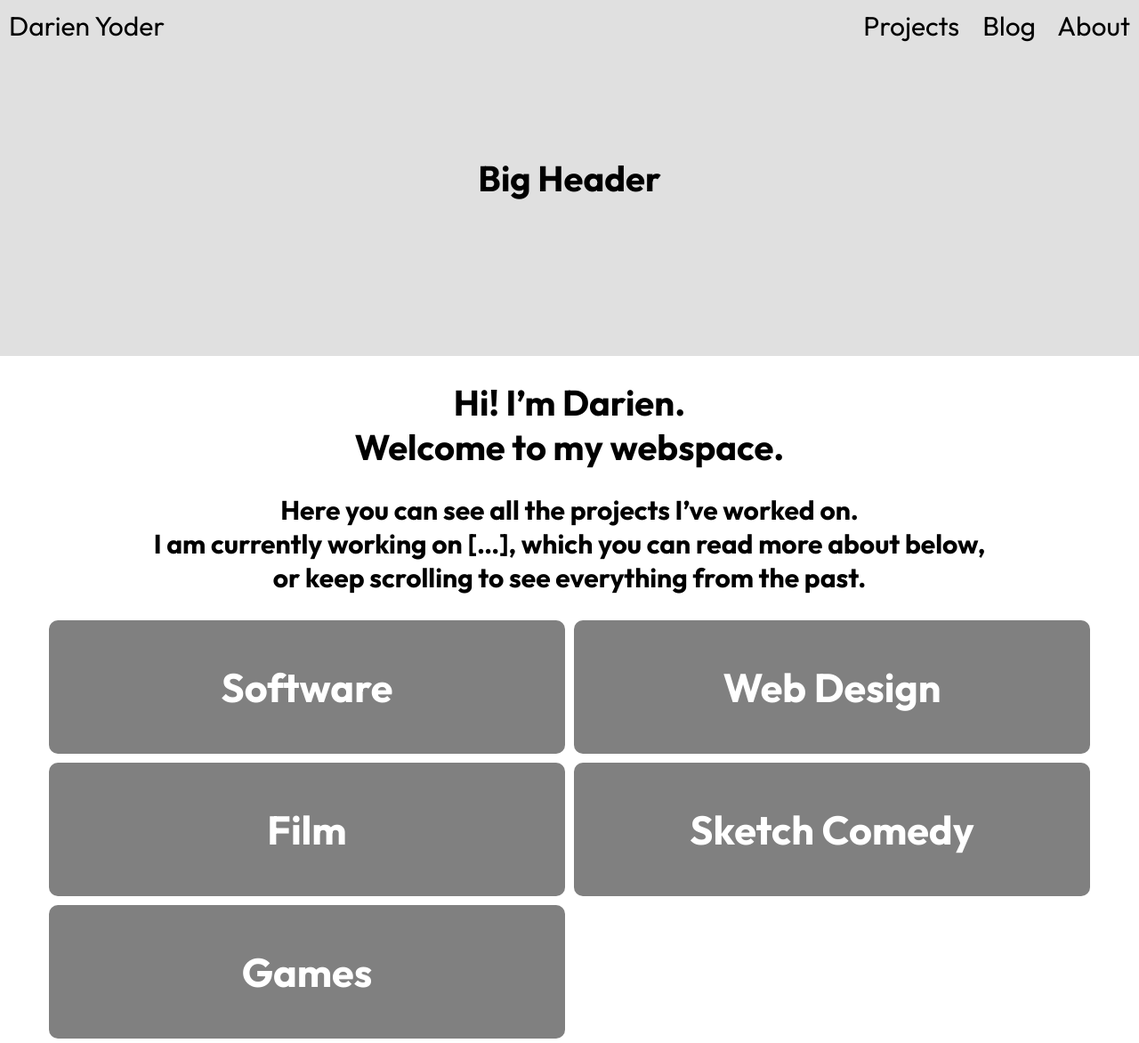
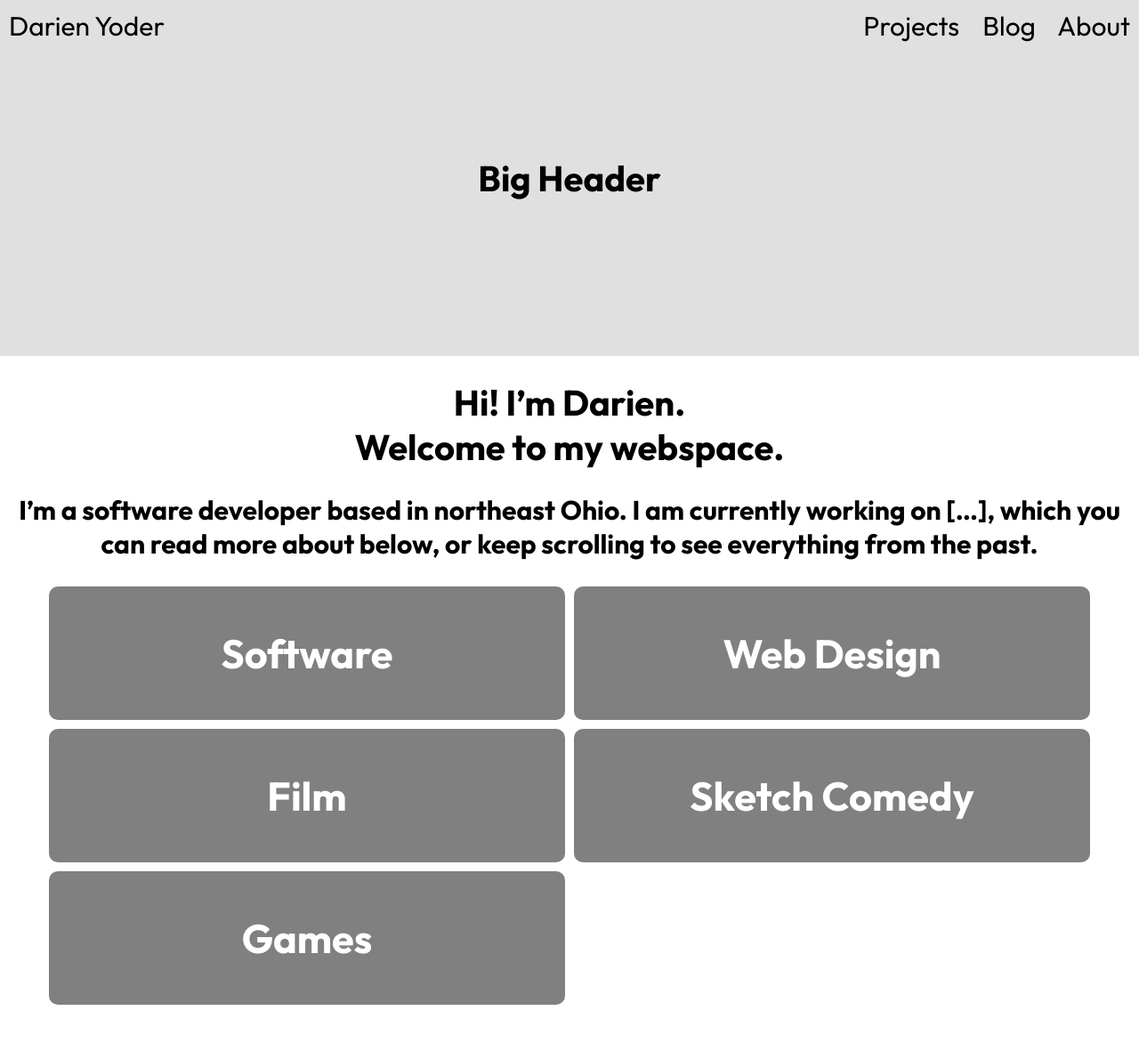
Before and after one commit to darienyoder/darienyoder.github.io, a Jekyll site: the page built from index.md, in a window 1280 px wide. Shown: the whole page at 89% size. Built offline with Jekyll 4.4.1, drawn with Linux system fonts in a browser that asks for light colours; after the commit the page ends 1134 px from its top, so only the background shows below that.

Commit message:
Home page margins

```diff
--- a/_layouts/home.html
+++ b/_layouts/home.html
@@ -6,7 +6,9 @@ layout: base
 
 <main>
 
-    {{ content }}
+    <div id="post-content" class="wide">
+        {{ content }}
+    </div>
 
     <div id="category-list">
         {% for item in site.data.portfolio-categories %}
--- a/index.md
+++ b/index.md
@@ -5,4 +5,4 @@ title: Darien Yoder
 
 # Hi! I'm Darien. <br> Welcome to my webspace.
 
-## Here you can see all the projects I've worked on. <br> I am currently working on [...], which you can read more about below, <br> or keep scrolling to see everything from the past.
+## I'm a software developer based in northeast Ohio. I am currently working on [...], which you can read more about below, or keep scrolling to see everything from the past.
```
